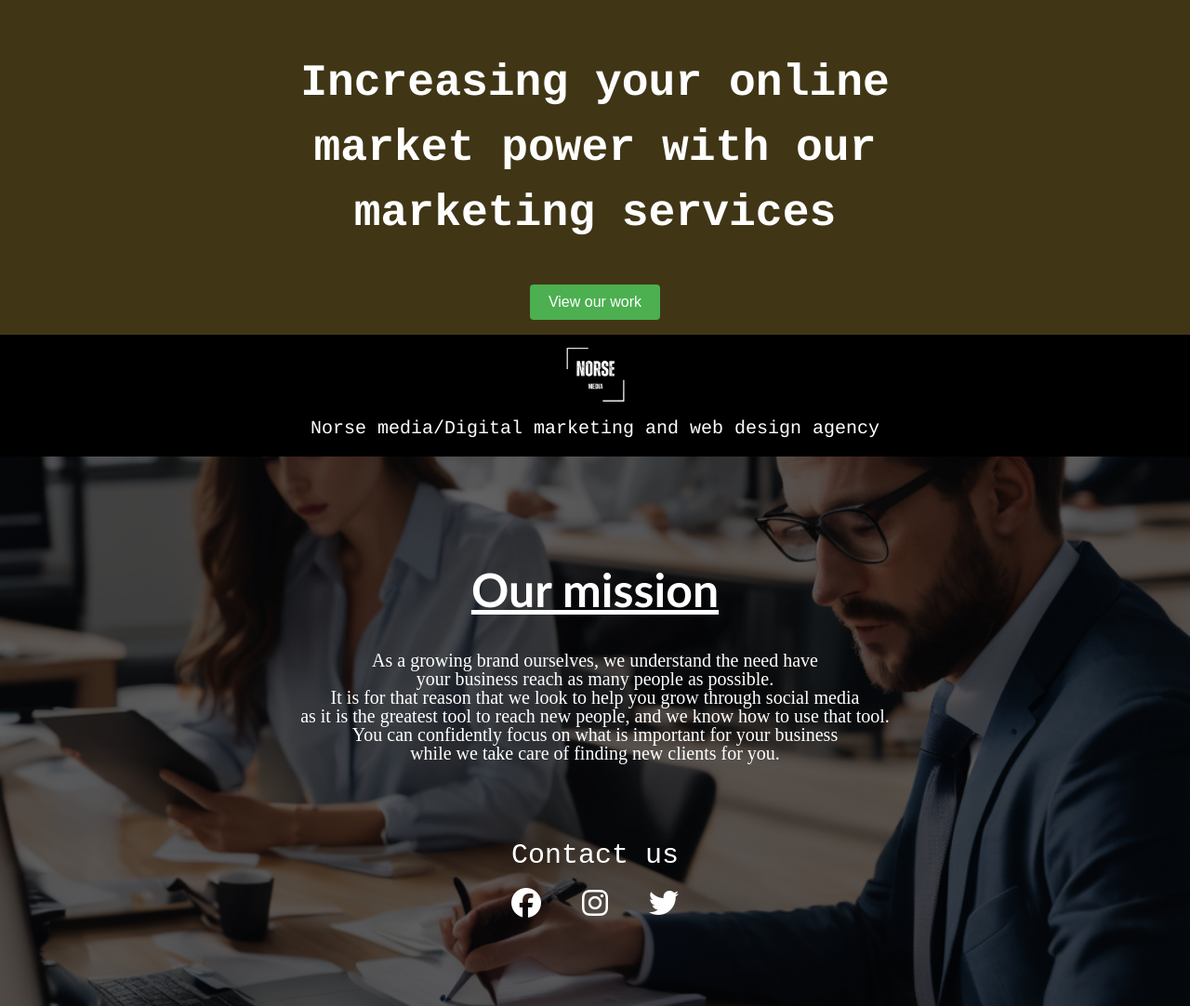
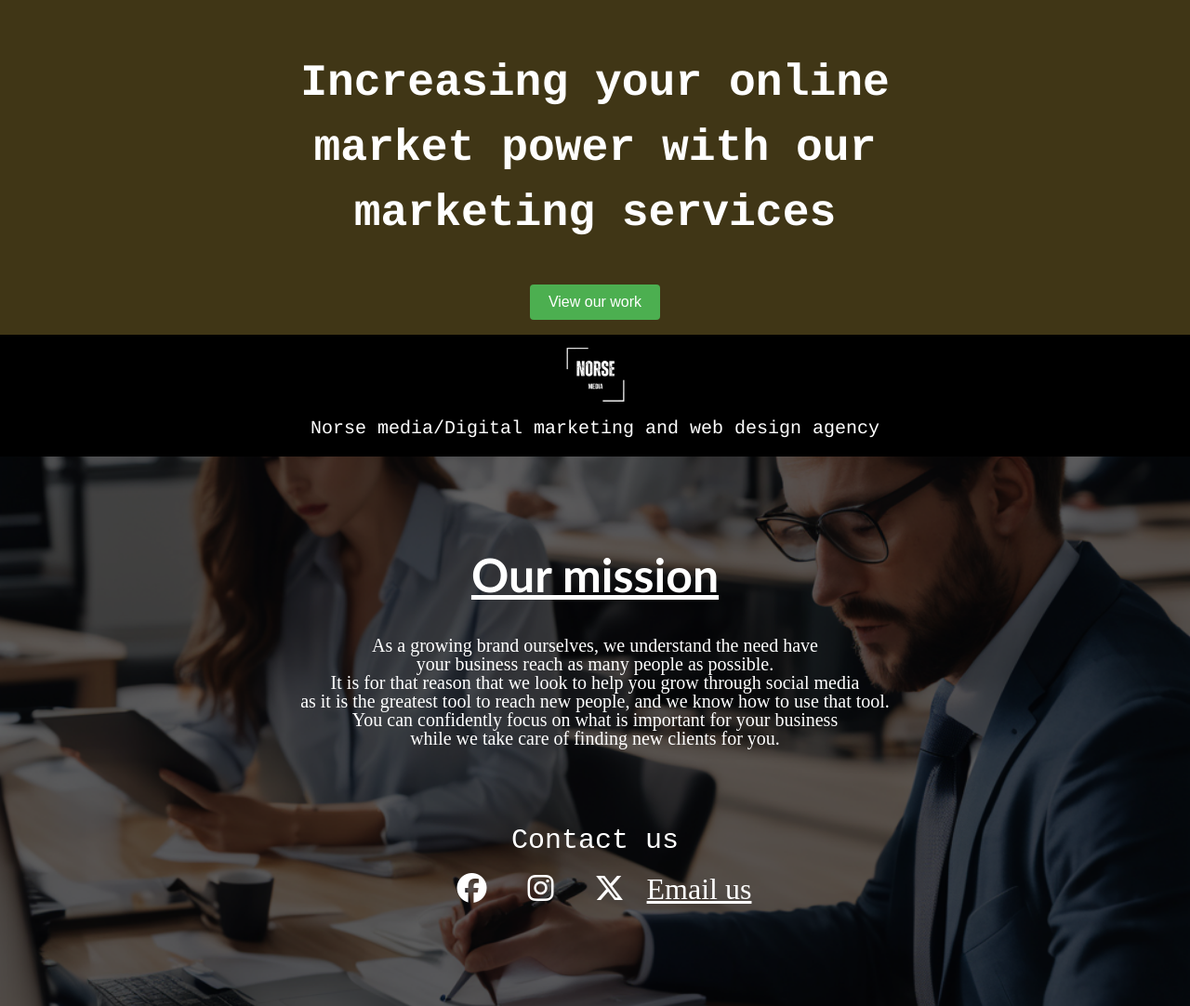
Before and after one commit to NorseMedia/NorseMedia.github.io, a plain HTML site: page index.html in a window 1280 px wide. Shown: the whole page at 93% size. Drawn offline with Linux system fonts and the light colour scheme.

Commit message:
Add files via upload

```diff
--- a/index.html
+++ b/index.html
@@ -34,11 +34,18 @@
 <br>
         <div style="text-align: center;">
             <center><h>Contact us</h></center>
-            <a href="https://facebook.com"><i class="fab fa-facebook" style="margin: 20px;"></i></a>
-            <a href="https://instagram.com"><i class="fab fa-instagram" style="margin: 20px;"></i></a>
-            <a href="https://twitter.com"><i class="fab fa-twitter" style="margin: 20px;"></i></a>
+            <a href="https://facebook.com/profile.php?id=61554557453459"><i class="fab fa-facebook" style="margin: 20px;"></i></a>
+            <a href="https://www.instagram.com/norsemedia_official1/"><i class="fab fa-instagram" style="margin: 20px;"></i></a>
+            <a href="https://twitter.com/Norse_media"><i class="fa-brands fa-x-twitter" style="margin: 20px;"></i></a>
+            <a class="email-button" href="mailto:norsemedia1@gmail.com">Email us</a>
         </div>
     </div>
+    <br>
+    <br>
+
     </div>
+
+
+
 </body>
 </html>
```
